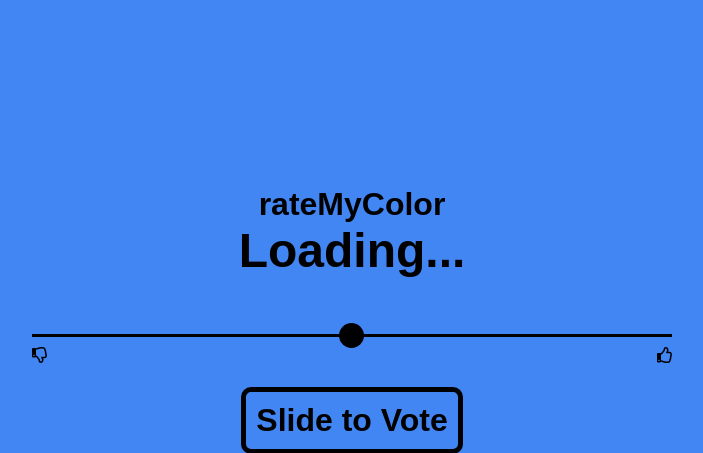
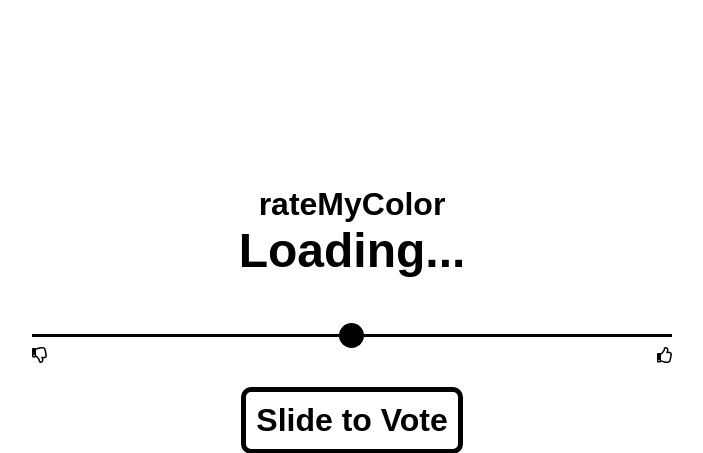
Before and after one commit to aramperes/rmc, a Python web app: template templates/index.html in a window 1280 px wide. Shown: the top 453 px of the page, without its empty margins (288-991 px from the left). Run offline with Jinja, Linux system fonts and the light colour scheme; the template is opened without the code that fills it, so the values that code supplies are empty; some libraries are stand-ins or nearby versions.

Commit message:
Set default color to white

```diff
--- a/static/index.css
+++ b/static/index.css
@@ -2,7 +2,7 @@ body {
     margin: 0;
     width: 100%;
     height: 100%;
-    background-color: #4286f4;
+    background-color: white;
 
     -webkit-transition: background-color 500ms linear;
     -ms-transition: background-color 500ms linear;
```
